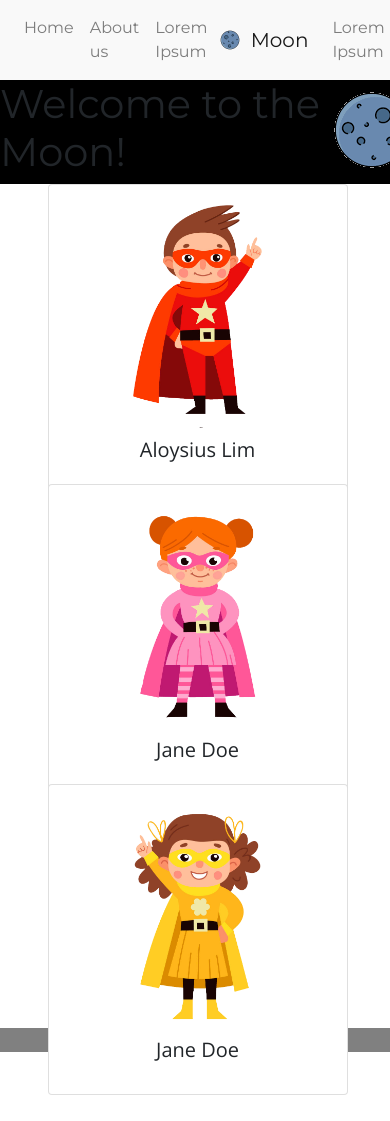
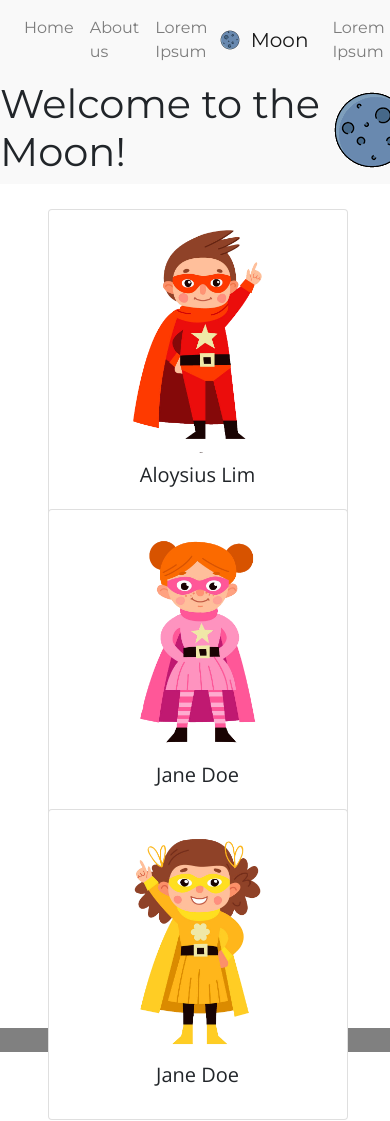
Before and after one commit to MoonTsuki/moon, a React (Create React App) app: page / in a window 390 px wide. Shown: the top 1121 px of the page. Before the commit the page ends 1096 px from the top, so only its background shows below. Built offline with nearby package versions, Linux system fonts and the light colour scheme.

Commit message:
fix: background-color and some responsive code

```diff
--- a/src/pages/homepage/homepage.js
+++ b/src/pages/homepage/homepage.js
@@ -18,12 +18,14 @@ const Root = styled.div`
     display: flex;
     flex-direction: column;
     background-color: black;
+    height: 100vh;
   }
 `;
 
 const Body = styled.body`
   display: flex;
   height: 100%;
+  padding: 25px;
 `;
 
 const StyledContainer = styled(Container)`
@@ -36,6 +38,7 @@ const Header = styled.header`
   justify-content: center;
   align-items: center;
   height: 15%;
+  background-color: #f9f9f9;
 `;
 
 const StyledRow = styled.div`
@@ -56,6 +59,10 @@ const Footer = styled.div`
   display: flex;
   justify-content: center;
   align-items: center;
+  @media screen and (max-width: 768px) {
+    display: flex;
+    flex-direction: column;
+  }
 `;
 
 const StyledFlipCard = styled(FlipCard)``;
```
